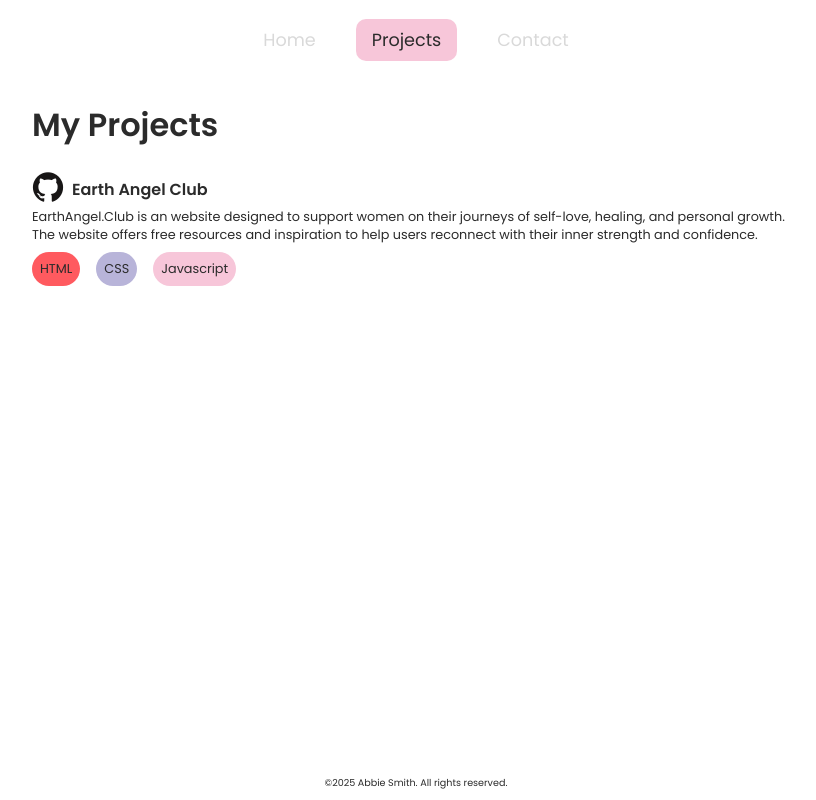
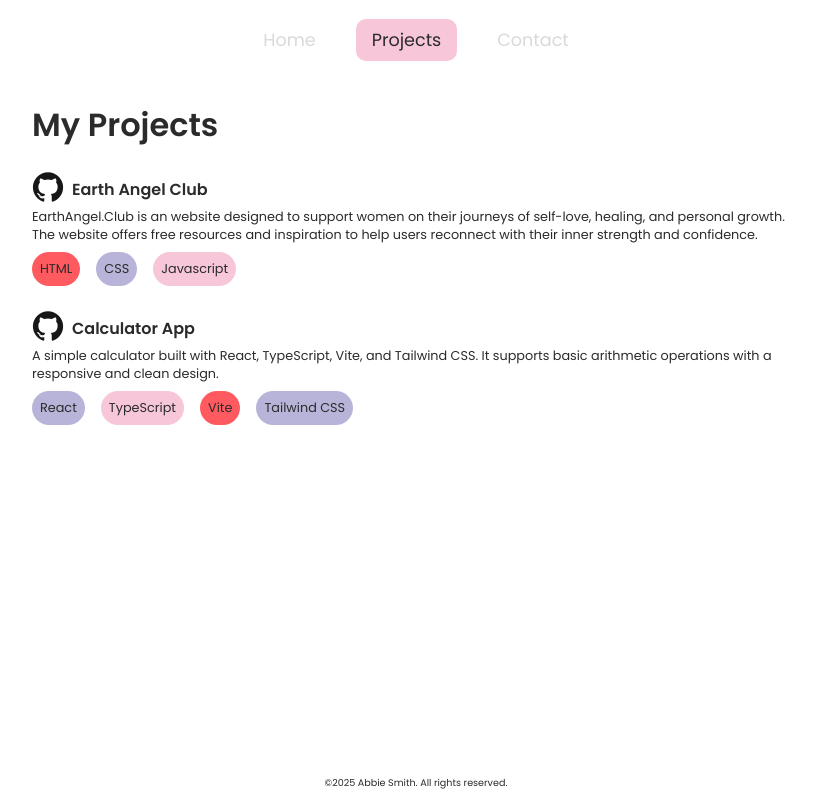
Before and after one commit to AbbieSmith11/portfolio-website, a React (Vite) app in the folder portfolio/: page /projects in a window 1280 px wide. Shown: the whole page, without its empty margins (224-1040 px from the left). Built offline with nearby package versions, Linux system fonts and the light colour scheme.

Commit message:
Added calculator project to lists of projects

```diff
--- a/portfolio/src/pages/projects/Projects.jsx
+++ b/portfolio/src/pages/projects/Projects.jsx
@@ -25,6 +25,20 @@ function Projects() {
               <Tool name="Javascript" colour="#F7C6D9" />
             </div>
           </div>
+
+          <div id="full">
+            <Project
+              name="Calculator App"
+              description="A simple calculator built with React, TypeScript, Vite, and Tailwind CSS. It supports basic arithmetic operations with a responsive and clean design."
+              link="https://github.com/AbbieSmith11/calculator"
+            />
+            <div id="tools">
+              <Tool name="React" colour="#B8B4D9" />
+              <Tool name="TypeScript" colour="#F7C6D9" />
+              <Tool name="Vite" colour="#FF5A5F" />
+              <Tool name="Tailwind CSS" colour="#B8B4D9" />
+            </div>
+          </div>
         </div>
         <Footer />
       </div>
--- a/portfolio/src/pages/projects/projects.css
+++ b/portfolio/src/pages/projects/projects.css
@@ -7,6 +7,7 @@
 
 #full {
     transition: transform 0.4s ease;
+    margin-bottom: 1.5rem;
 }
 
 #full:hover {
```
